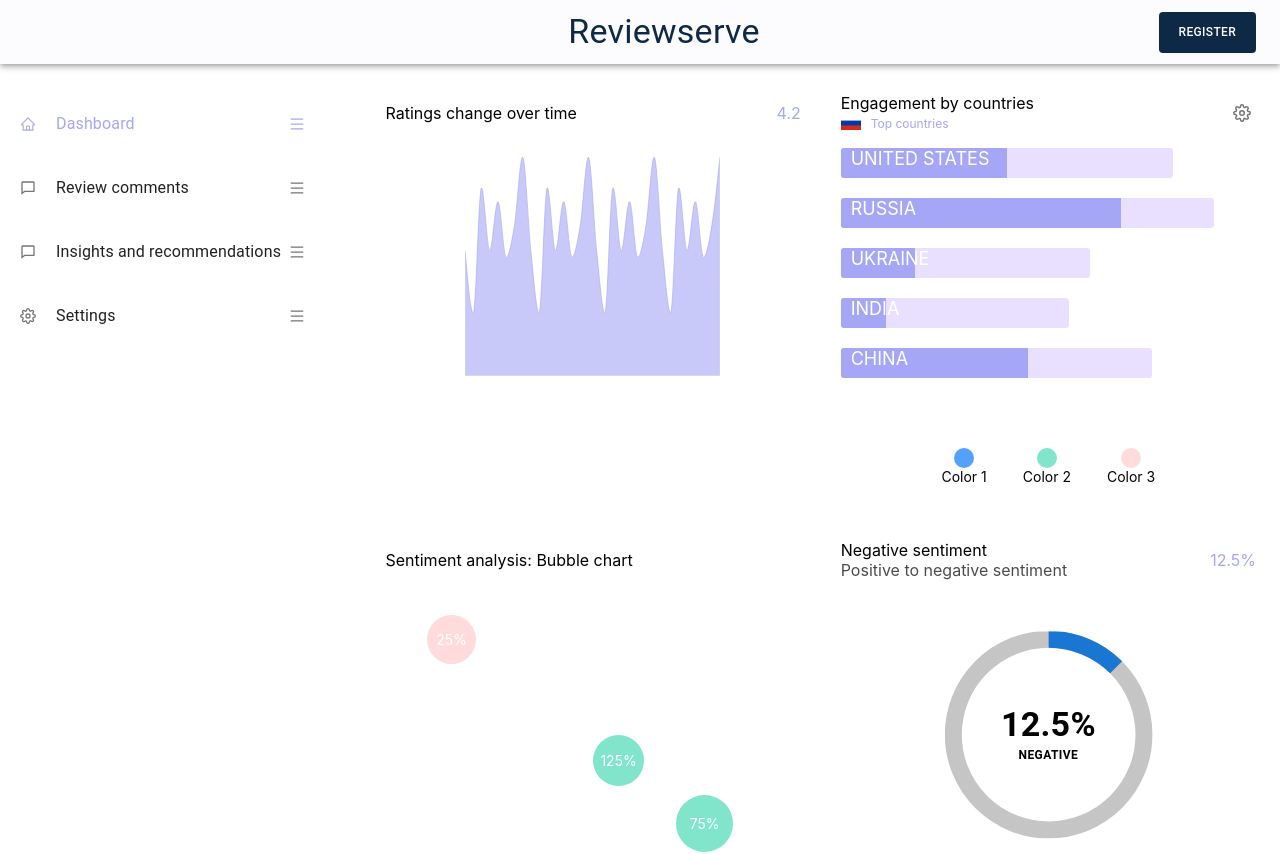
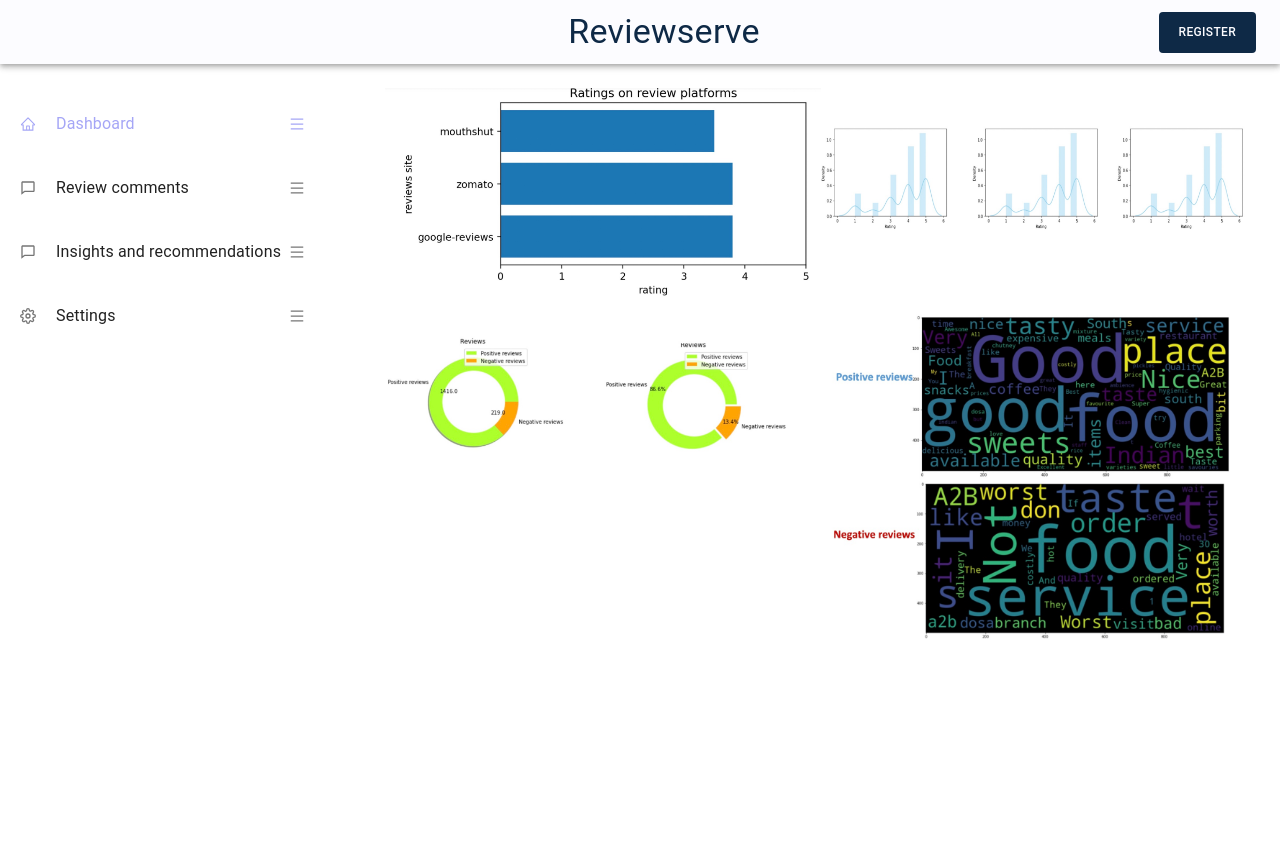
Before and after one commit to GioBitsa/fiver-project-20, a React (Create React App) app: page /dashboard in a window 1280 px wide. Shown: the top 854 px of the page. After the commit the page ends 800 px from the top, so only its background shows below. Built offline with nearby package versions, Linux system fonts and the light colour scheme.

Commit message:
added images

```diff
--- a/src/components/DashboardCharts/DashboardCharts.jsx
+++ b/src/components/DashboardCharts/DashboardCharts.jsx
@@ -1,7 +1,27 @@
 import React from "react";
+import { Grid } from "@mui/material";
+import Chart1 from "../../assets/chart1.jpg";
+import Chart2 from "../../assets/chart2.jpg";
+import Chart3 from "../../assets/chart3.jpg";
+import Chart4 from "../../assets/chart4.jpg";
 
 const DashboardCharts = () => {
-  return <div>DashboardCharts</div>;
+  return (
+    <Grid container>
+      <Grid item xs={12} md={6}>
+        <img src={Chart1} alt="chart" width="100%" />
+      </Grid>
+      <Grid item xs={12} md={6}>
+        <img src={Chart2} alt="chart" width="100%" />
+      </Grid>
+      <Grid item xs={12} md={6}>
+        <img src={Chart3} alt="chart" width="100%" />
+      </Grid>
+      <Grid item xs={12} md={6}>
+        <img src={Chart4} alt="chart" width="100%" />
+      </Grid>
+    </Grid>
+  );
 };
 
 export default DashboardCharts;
--- a/src/pages/Dashboard.jsx
+++ b/src/pages/Dashboard.jsx
@@ -1,14 +1,16 @@
 import React from "react";
-import { Grid } from "@mui/material";
 import PageLayout from "../components/PageLayout/PageLayout";
-import RatingsComponent from "../components/RatingsComponent/RatingsComponent";
-import EngagementComponent from "../components/EngagementComponent/EngagementComponent";
-import ProgressChart from "../components/ProgressChart/ProgressChart";
-import BubbleChart from "../components/BubbleChart/BubbleChart";
+// import { Grid } from "@mui/material";
+// import RatingsComponent from "../components/RatingsComponent/RatingsComponent";
+// import EngagementComponent from "../components/EngagementComponent/EngagementComponent";
+// import ProgressChart from "../components/ProgressChart/ProgressChart";
+// import BubbleChart from "../components/BubbleChart/BubbleChart";
+import DashboardCharts from "../components/DashboardCharts/DashboardCharts";
 
 const Dashboard = () => {
-  return <PageLayout>
-    <Grid container spacing={5}>
+  return (
+    <PageLayout>
+      {/* <Grid container spacing={5}>
       <Grid item xs={12} md={6}>
         <RatingsComponent />
       </Grid>
@@ -21,8 +23,10 @@ const Dashboard = () => {
       <Grid item xs={12} md={6}>
         <ProgressChart />
       </Grid>
-    </Grid>
-  </PageLayout>;
+    </Grid> */}
+      <DashboardCharts />
+    </PageLayout>
+  );
 };
 
 export default Dashboard;
```
